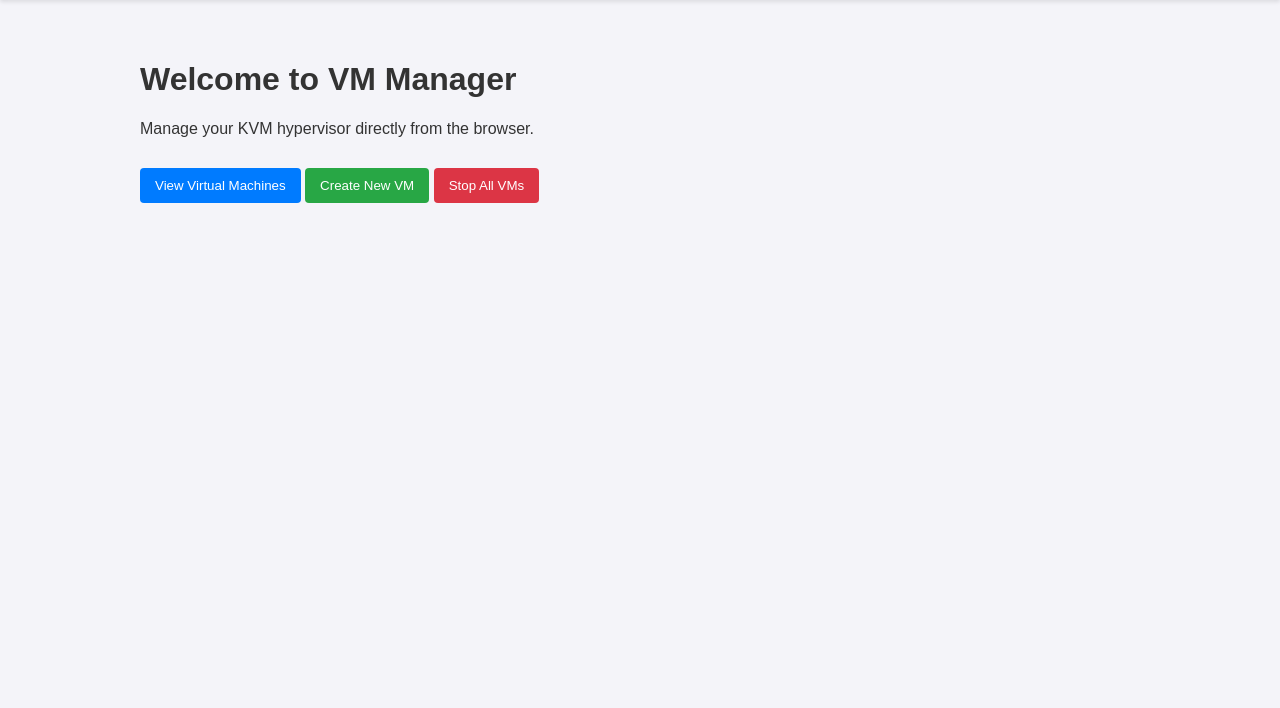
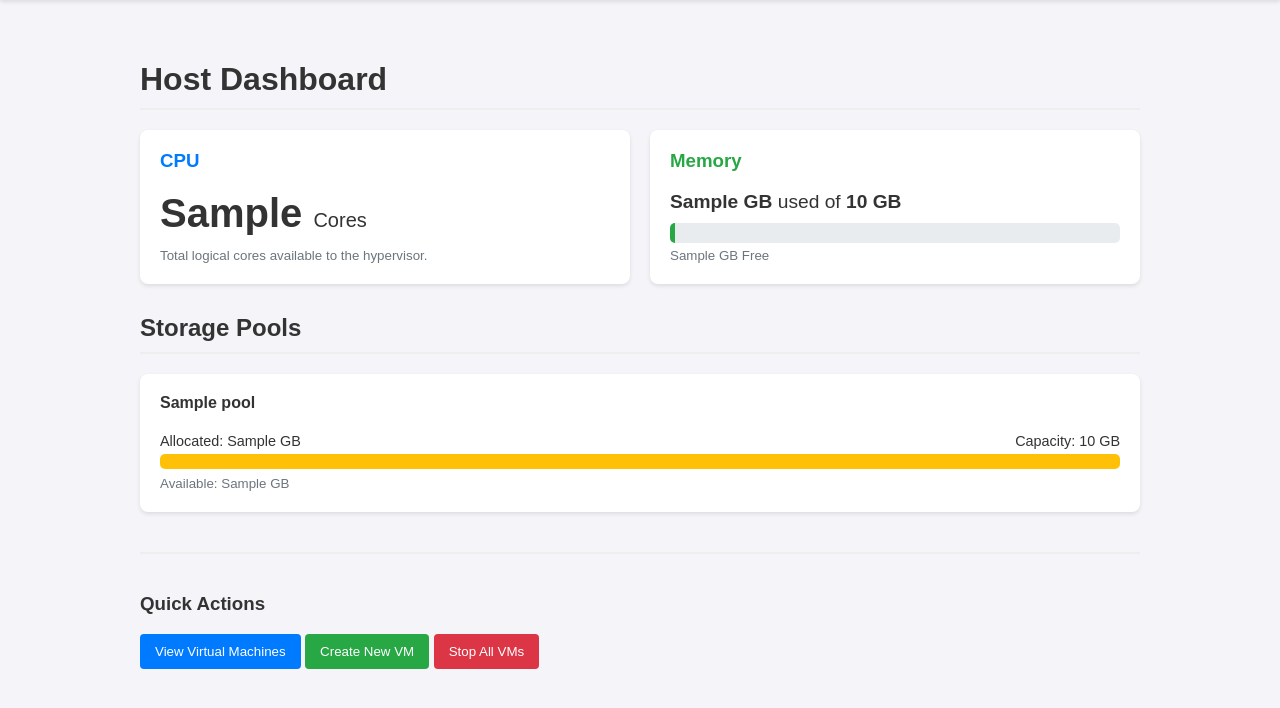
Before and after one commit to zeshaq/vm-manager, a Flask app: template templates/home.html in a window 1280 px wide. Shown: the part 52-760 px from the top of the page. Run offline with Flask 3, Linux system fonts and the light colour scheme; the visitor is signed in with stand-in values (Sample User, id 1); the template is opened without the code that fills it: most values are stand-ins (such as "Sample title", 1, 10 or a date in 2020).

Commit message:
host level dashboard added

```diff
--- a/app.py
+++ b/app.py
@@ -37,10 +37,49 @@ def logout():
     session.pop('username', None)
     return redirect(url_for('login'))
 
+import libvirt
+
 # Simple route for the root URL
 @app.route('/')
 def index():
-    return render_template('home.html')
+    conn = libvirt.open('qemu:///system')
+    host_info = {}
+    if conn:
+        try:
+            # Get Host CPU Info
+            node_info = conn.getInfo()
+            host_info['cpu_cores'] = node_info[2]
+
+            # Get Host Memory Info
+            mem_info = conn.getMemoryStats(0)
+            host_info['mem_total_gb'] = round(mem_info['total'] / (1024**2), 2)
+            host_info['mem_free_gb'] = round(mem_info['free'] / (1024**2), 2)
+            host_info['mem_used_gb'] = round(host_info['mem_total_gb'] - host_info['mem_free_gb'], 2)
+            if host_info['mem_total_gb'] > 0:
+                host_info['mem_percent_used'] = round((host_info['mem_used_gb'] / host_info['mem_total_gb']) * 100, 1)
+            else:
+                host_info['mem_percent_used'] = 0
+
+            # Get Storage Pool Info
+            storage_pools = []
+            for pool_name in conn.listStoragePools():
+                pool = conn.storagePoolLookupByName(pool_name)
+                pool.refresh(0)
+                info = pool.info()
+                storage_pools.append({
+                    'name': pool_name,
+                    'capacity_gb': round(info[1] / (1024**3), 2),
+                    'allocation_gb': round(info[2] / (1024**3), 2),
+                    'available_gb': round(info[3] / (1024**3), 2)
+                })
+            host_info['storage_pools'] = storage_pools
+
+        except libvirt.libvirtError as e:
+            print(f"Error getting host info: {e}")
+        finally:
+            conn.close()
+
+    return render_template('home.html', host=host_info)
 
 if __name__ == '__main__':
     app.run(host='0.0.0.0', port=5000, debug=True)
--- a/templates/home.html
+++ b/templates/home.html
@@ -1,14 +1,56 @@
 {% extends 'base.html' %}
 
 {% block content %}
-    <h1>Welcome to VM Manager</h1>
-    <p>Manage your KVM hypervisor directly from the browser.</p>
+    <h1 style="border-bottom: 2px solid #eee; padding-bottom: 10px; margin-bottom: 20px;">Host Dashboard</h1>
 
-    <div style="margin-top: 30px;">
+    <div style="display: grid; grid-template-columns: repeat(auto-fit, minmax(300px, 1fr)); gap: 20px; margin-bottom: 30px;">
+        <!-- CPU Info Card -->
+        <div style="background: white; padding: 20px; border-radius: 8px; box-shadow: 0 2px 4px rgba(0,0,0,0.1);">
+            <h3 style="margin-top: 0; color: #007bff;">CPU</h3>
+            <p style="font-size: 2.5em; margin: 10px 0; font-weight: bold;">{{ host.cpu_cores }} <span style="font-size: 0.5em; font-weight: normal;">Cores</span></p>
+            <small style="color: #6c757d;">Total logical cores available to the hypervisor.</small>
+        </div>
+
+        <!-- Memory Info Card -->
+        <div style="background: white; padding: 20px; border-radius: 8px; box-shadow: 0 2px 4px rgba(0,0,0,0.1);">
+            <h3 style="margin-top: 0; color: #28a745;">Memory</h3>
+            <p style="font-size: 1.2em; margin: 10px 0;">
+                <strong>{{ host.mem_used_gb }} GB</strong> used of <strong>{{ host.mem_total_gb }} GB</strong>
+            </p>
+            <div style="background: #e9ecef; border-radius: 5px; overflow: hidden; height: 20px;">
+                <div style="width: {{ host.mem_percent_used }}%; background: #28a745; height: 100%;"></div>
+            </div>
+            <small style="color: #6c757d; margin-top: 5px; display: block;">{{ host.mem_free_gb }} GB Free</small>
+        </div>
+    </div>
+
+    <!-- Storage Pools -->
+    <div>
+        <h2 style="border-bottom: 2px solid #eee; padding-bottom: 10px;">Storage Pools</h2>
+        {% for pool in host.storage_pools %}
+            <div style="background: white; padding: 20px; border-radius: 8px; box-shadow: 0 2px 4px rgba(0,0,0,0.1); margin-bottom: 15px;">
+                <h4 style="margin-top: 0;">{{ pool.name }}</h4>
+                <div style="display: flex; justify-content: space-between; font-size: 0.9em; color: #333;">
+                    <span>Allocated: {{ pool.allocation_gb }} GB</span>
+                    <span>Capacity: {{ pool.capacity_gb }} GB</span>
+                </div>
+                {% set pool_percent_used = (pool.allocation_gb / pool.capacity_gb * 100) if pool.capacity_gb > 0 else 0 %}
+                <div style="background: #e9ecef; border-radius: 5px; overflow: hidden; height: 15px; margin: 5px 0;">
+                    <div style="width: {{ pool_percent_used }}%; background: #ffc107; height: 100%;"></div>
+                </div>
+                <small style="color: #6c757d;">Available: {{ pool.available_gb }} GB</small>
+            </div>
+        {% else %}
+            <p>No storage pools found.</p>
+        {% endfor %}
+    </div>
+
+    <div style="margin-top: 40px; border-top: 2px solid #eee; padding-top: 20px;">
+        <h3>Quick Actions</h3>
         <a href="/list"><button>View Virtual Machines</button></a>
         <a href="/create"><button style="background-color: #28a745;">Create New VM</button></a>
         <form action="/stop_all" method="post" style="display: inline;">
-            <button type="submit" style="background-color: #dc3545;">Stop All VMs</button>
+            <button type="submit" style="background-color: #dc3545;" onclick="return confirm('Are you sure you want to stop all running VMs?');">Stop All VMs</button>
         </form>
     </div>
 {% endblock %}
```
